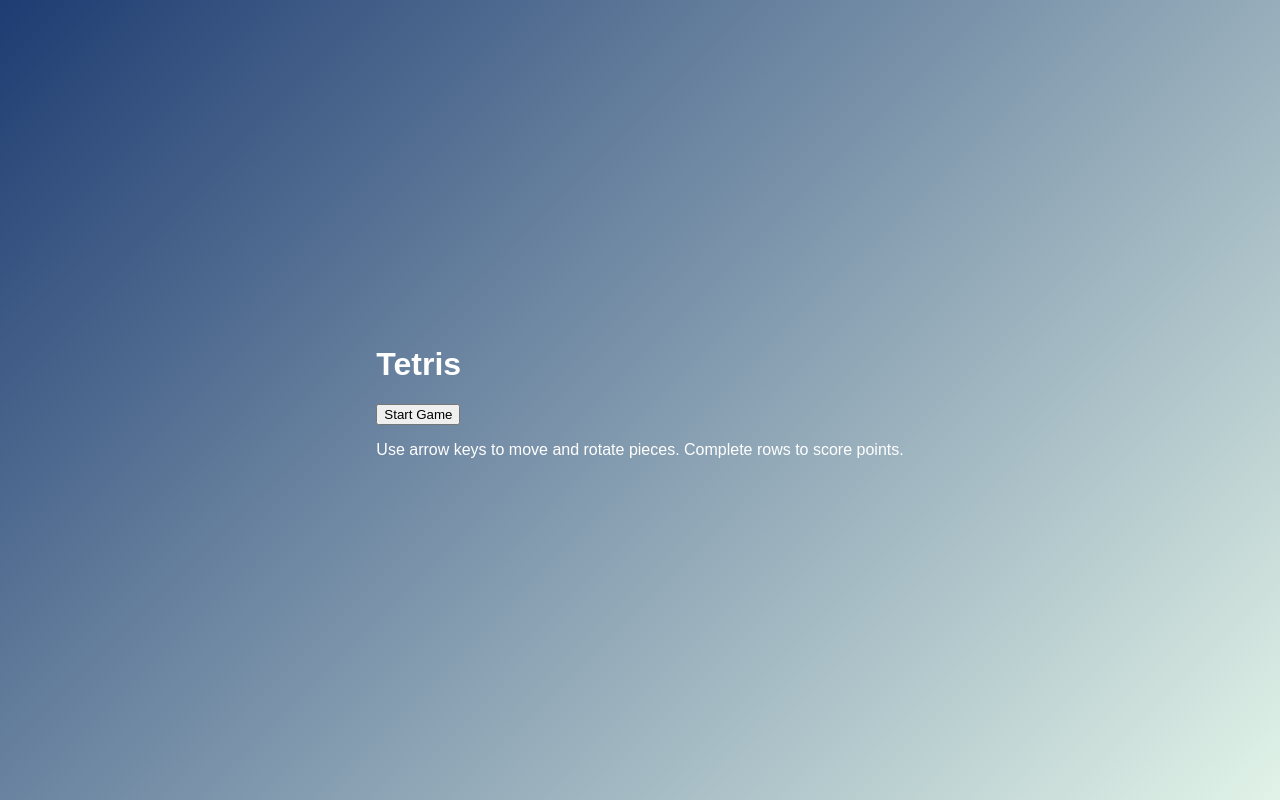
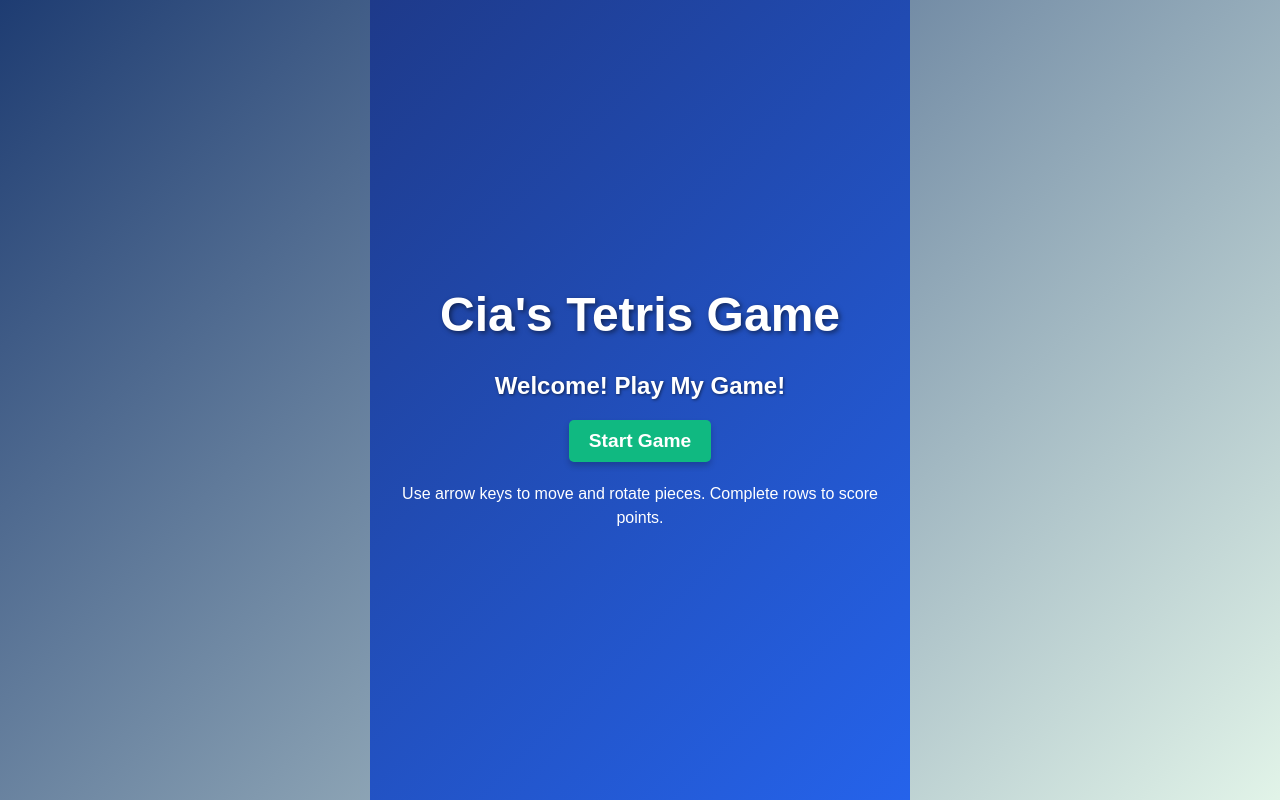
Before and after one commit to ciavilla/tetrisReactjs, a React (Create React App) app: page / in a window 1280 px wide. Built offline with nearby package versions, Linux system fonts and the light colour scheme.

Commit message:
Final Commit

```diff
--- a/src/App.css
+++ b/src/App.css
@@ -175,3 +175,56 @@
 .tetromino-Z { background-color: #f00000; }
 .tetromino-J { background-color: #0000f0; }
 .tetromino-L { background-color: #f0a000; }
+
+.welcome-screen {
+  display: flex;
+  flex-direction: column;
+  justify-content: center;
+  align-items: center;
+  height: 100vh;
+  background: linear-gradient(135deg, #1e3a8a, #2563eb);
+  color: #ffffff;
+  font-family: 'Arial', sans-serif;
+  text-align: center;
+  padding: 20px;
+  box-sizing: border-box;
+}
+
+.welcome-screen h1 {
+  font-size: 3rem;
+  font-weight: bold;
+  margin-bottom: 10px;
+  text-shadow: 2px 2px 5px rgba(0, 0, 0, 0.5);
+}
+
+.welcome-screen h2 {
+  font-size: 1.5rem;
+  margin-bottom: 20px;
+  text-shadow: 1px 1px 3px rgba(0, 0, 0, 0.5);
+}
+
+.welcome-screen button {
+  font-size: 1.2rem;
+  font-weight: bold;
+  padding: 10px 20px;
+  background-color: #10b981;
+  color: #ffffff;
+  border: none;
+  border-radius: 5px;
+  cursor: pointer;
+  transition: background-color 0.3s ease, transform 0.2s ease;
+  box-shadow: 0px 4px 6px rgba(0, 0, 0, 0.2);
+}
+
+.welcome-screen button:hover {
+  background-color: #059669;
+  transform: translateY(-3px);
+  box-shadow: 0px 6px 10px rgba(0, 0, 0, 0.3);
+}
+
+.welcome-screen p {
+  font-size: 1rem;
+  margin-top: 20px;
+  line-height: 1.5;
+  max-width: 500px;
+}
--- a/src/components/GameScreen.jsx
+++ b/src/components/GameScreen.jsx
@@ -19,7 +19,7 @@
     if (shape.length === 2 && shape[0][0] === 1 && shape[1][1] === 1) return 'red'; // Z-shape
     if (shape.length === 2 && shape[0][0] === 1 && shape[1][0] === 1) return 'orange'; // L-shape
     if (shape.length === 2 && shape[0][1] === 1 && shape[1][1] === 1) return 'blue'; // J-shape
-    return 'gray'; // Default color
+    return 'gray';
 };
 
 const boardWidth = 10;
@@ -83,7 +83,7 @@
             });
         });
 
-        //Check for completed rows and clear them
+
         let clearedRows = 0;
         const updatedBlocks = newLandedBlocks.filter(row => {
             if (row.every(cell => cell)) {
@@ -93,7 +93,7 @@
             return true;
         });
 
-        // Add empty rows to the top of the grid
+
         while (updatedBlocks.length < boardHeight) {
             updatedBlocks.unshift(Array(boardWidth).fill(0));
         }
@@ -110,7 +110,7 @@
         return { updatedBlocks, clearedRows };
     }, [landedBlocks, score, level]);
 
-    // Handle Tetromino Placement and land
+
     const handleTetrominoPlacement = useCallback(() => {
         if (isHandlingPlacement.current) return;
         isHandlingPlacement.current = true;
@@ -146,7 +146,14 @@
 
 
     const handleKeyPress = useCallback((event) => {
-        if (gameOver || isPaused || isHandlingPlacement.current) return;
+        if (gameOver || isHandlingPlacement.current) return;
+
+        if (event.key.toLowerCase() === 'p') {
+            setIsPaused((prev) => !prev);
+            return;
+        }
+
+        if (isPaused) return;
 
         const { shape, position } = activeTetromino;
 
@@ -177,11 +184,6 @@
                 if (!checkCollision(shape, downPosition)) {
                     setActiveTetromino(prev => ({ ...prev, position: downPosition}));
                 }
-                break;
-
-            case 'p':
-            case 'P':
-                setIsPaused(prev => !prev);
                 break;
 
             default:
--- a/src/components/WelcomeScreen.jsx
+++ b/src/components/WelcomeScreen.jsx
@@ -2,7 +2,8 @@
 function WelcomeScreen({ onStart }) {
     return (
         <div className="welcome-screen">
-            <h1>Tetris</h1>
+            <h1>Cia's Tetris Game</h1>
+            <h2>Welcome! Play My Game!</h2>
             <button onClick={onStart}>Start Game</button>
             <p>Use arrow keys to move and rotate pieces. Complete rows to score points. </p>
         </div>
```
